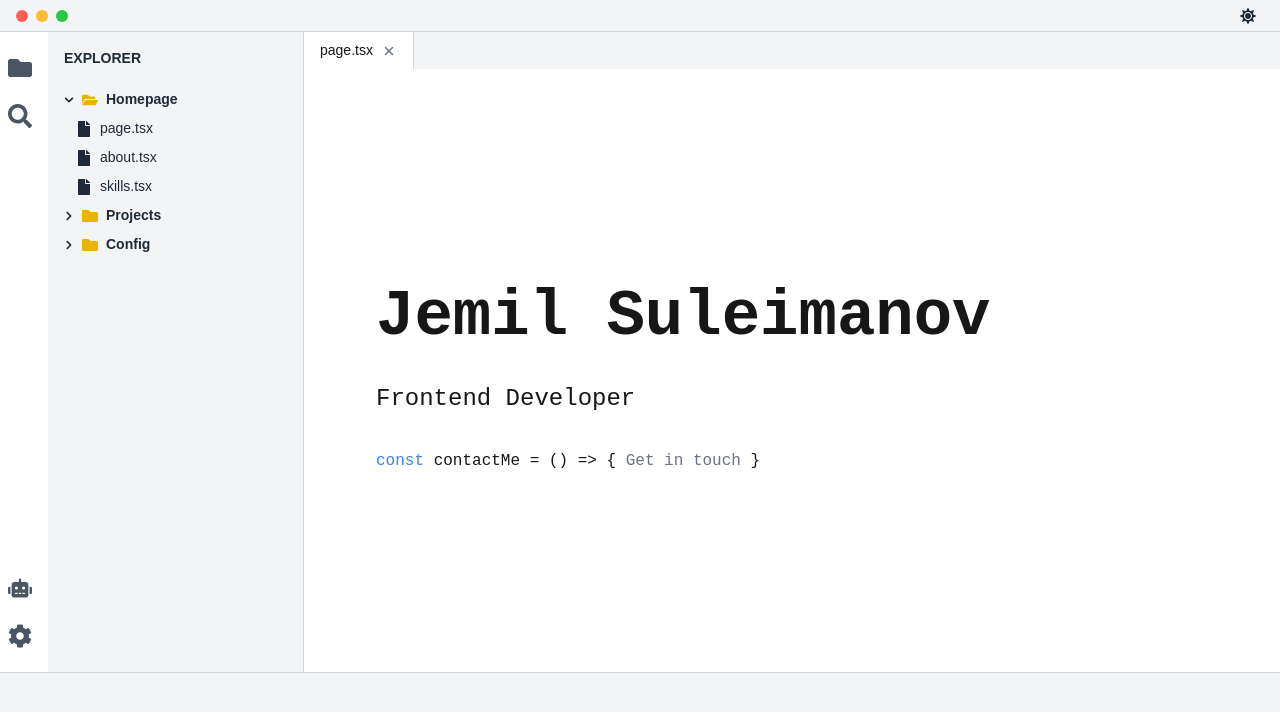
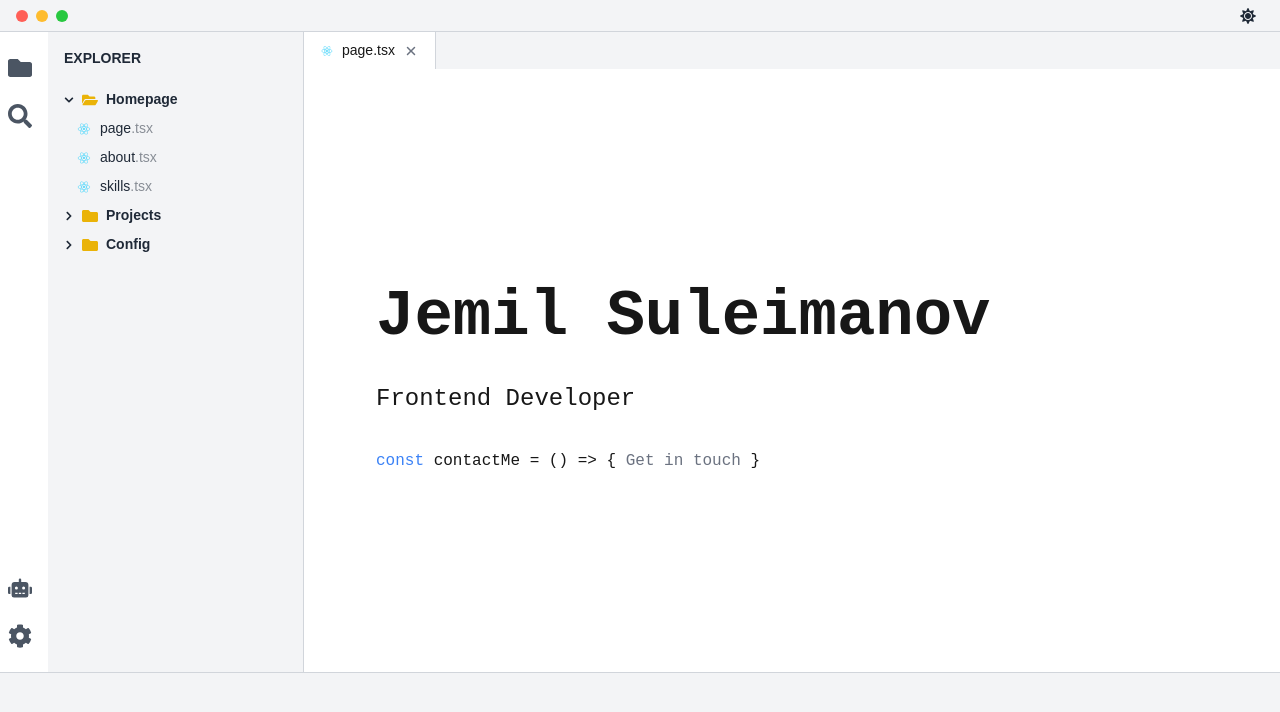
Before and after one commit to jemil-suleimanov/jemil-s, a Next.js app: page / in a window 1280 px wide. Shown: the top 712 px of the page. Built offline with nearby package versions, Linux system fonts and the light colour scheme.

Commit message:
- Added icons for file types - Updated representations in `FileExplorer.tsx` and tabs

```diff
--- a/components/FileExplorer.tsx
+++ b/components/FileExplorer.tsx
@@ -2,12 +2,15 @@
 
 import React, { useState } from 'react';
 import { useRouter } from 'next/navigation';
-import { FaFolder, FaFolderOpen, FaFile, FaChevronRight, FaChevronDown } from 'react-icons/fa';
+import { FaFolder, FaFolderOpen, FaChevronRight, FaChevronDown } from 'react-icons/fa';
+import { DiReact } from 'react-icons/di';
+import { SiVuedotjs, SiJson } from 'react-icons/si';
 
 interface FileItem {
   name: string;
   type: 'folder' | 'file';
   path: string;
+  extension?: '.tsx' | '.vue' | '.json';
   children?: FileItem[];
 }
 
@@ -17,9 +20,9 @@ const fileStructure: FileItem[] = [
     type: 'folder',
     path: '/',
     children: [
-      { name: 'page.tsx', type: 'file', path: '/' },
-      { name: 'about.tsx', type: 'file', path: '/about' },
-      { name: 'skills.tsx', type: 'file', path: '/skills' },
+      { name: 'page', type: 'file', path: '/', extension: '.tsx' },
+      { name: 'about', type: 'file', path: '/about', extension: '.tsx' },
+      { name: 'skills', type: 'file', path: '/skills', extension: '.tsx' },
     ],
   },
   {
@@ -27,7 +30,7 @@ const fileStructure: FileItem[] = [
     type: 'folder',
     path: '/projects',
     children: [
-      { name: 'git-diff-ai.tsx', type: 'file', path: '/projects/1' },
+      { name: 'git-diff-ai', type: 'file', path: '/projects/1', extension: '.vue' },
     ],
   },
   {
@@ -35,10 +38,23 @@ const fileStructure: FileItem[] = [
     type: 'folder',
     path: '/config',
     children: [
-      { name: 'settings.tsx', type: 'file', path: '/settings' },
+      { name: 'settings', type: 'file', path: '/settings', extension: '.json' },
     ],
   },
 ];
+
+function getFileIcon(extension?: string) {
+  switch (extension) {
+    case '.tsx':
+      return <DiReact className="mr-2 text-[#61DAFB]" />;
+    case '.vue':
+      return <SiVuedotjs className="mr-2 text-[#4FC08D]" />;
+    case '.json':
+      return <SiJson className="mr-2 text-[#FAC54B]" />;
+    default:
+      return null;
+  }
+}
 
 const FileExplorer: React.FC = () => {
   const [openFolders, setOpenFolders] = useState<Set<string>>(new Set(['/']));
@@ -81,9 +97,12 @@ const FileExplorer: React.FC = () => {
           )}
           {item.type === 'folder'
             ? (isOpen ? <FaFolderOpen className="mr-2 text-yellow-500" /> : <FaFolder className="mr-2 text-yellow-500" />)
-            : <FaFile className="mr-2 text-sidebar-fg" />
+            : getFileIcon(item.extension)
           }
-          <span className="text-sm text-sidebar-fg">{item.name}</span>
+          <span className="text-sm text-sidebar-fg">
+            {item.name}
+            {item.extension && <span className="opacity-50">{item.extension}</span>}
+          </span>
         </div>
         {item.children && isOpen && (
           <div>
--- a/components/Tabs.tsx
+++ b/components/Tabs.tsx
@@ -4,6 +4,8 @@ import React, { useEffect } from 'react';
 import Link from 'next/link';
 import { usePathname } from 'next/navigation';
 import { IoClose } from 'react-icons/io5';
+import { DiReact } from 'react-icons/di';
+import { SiVuedotjs, SiJson } from 'react-icons/si';
 
 interface Tab {
   id: string;
@@ -45,6 +47,20 @@ const Tabs: React.FC<TabsProps> = ({ tabs, onCloseTab, onAddTab }) => {
     }
   }, []);
 
+  // Add function to determine file type and return appropriate icon
+  const getTabIcon = (path: string) => {
+    if (path === '/' || path.startsWith('/about') || path.startsWith('/skills')) {
+      return <DiReact className="mr-2 text-[#61DAFB]" />;
+    }
+    if (path.startsWith('/projects')) {
+      return <SiVuedotjs className="mr-2 text-[#4FC08D]" />;
+    }
+    if (path.startsWith('/settings')) {
+      return <SiJson className="mr-2 text-[#FAC54B]" />;
+    }
+    return null;
+  };
+
   return (
     <div className="flex bg-sidebar-bg text-sidebar-fg overflow-x-auto">
       {uniqueTabs.map((tab) => (
@@ -54,7 +70,8 @@ const Tabs: React.FC<TabsProps> = ({ tabs, onCloseTab, onAddTab }) => {
             tab.path === pathname ? 'bg-background text-foreground' : ''
           }`}
         >
-          <Link href={tab.path} className="mr-2 text-sm">
+          <Link href={tab.path} className="flex items-center mr-2 text-sm">
+            {getTabIcon(tab.path)}
             {tab.name}
           </Link>
           <button
```
